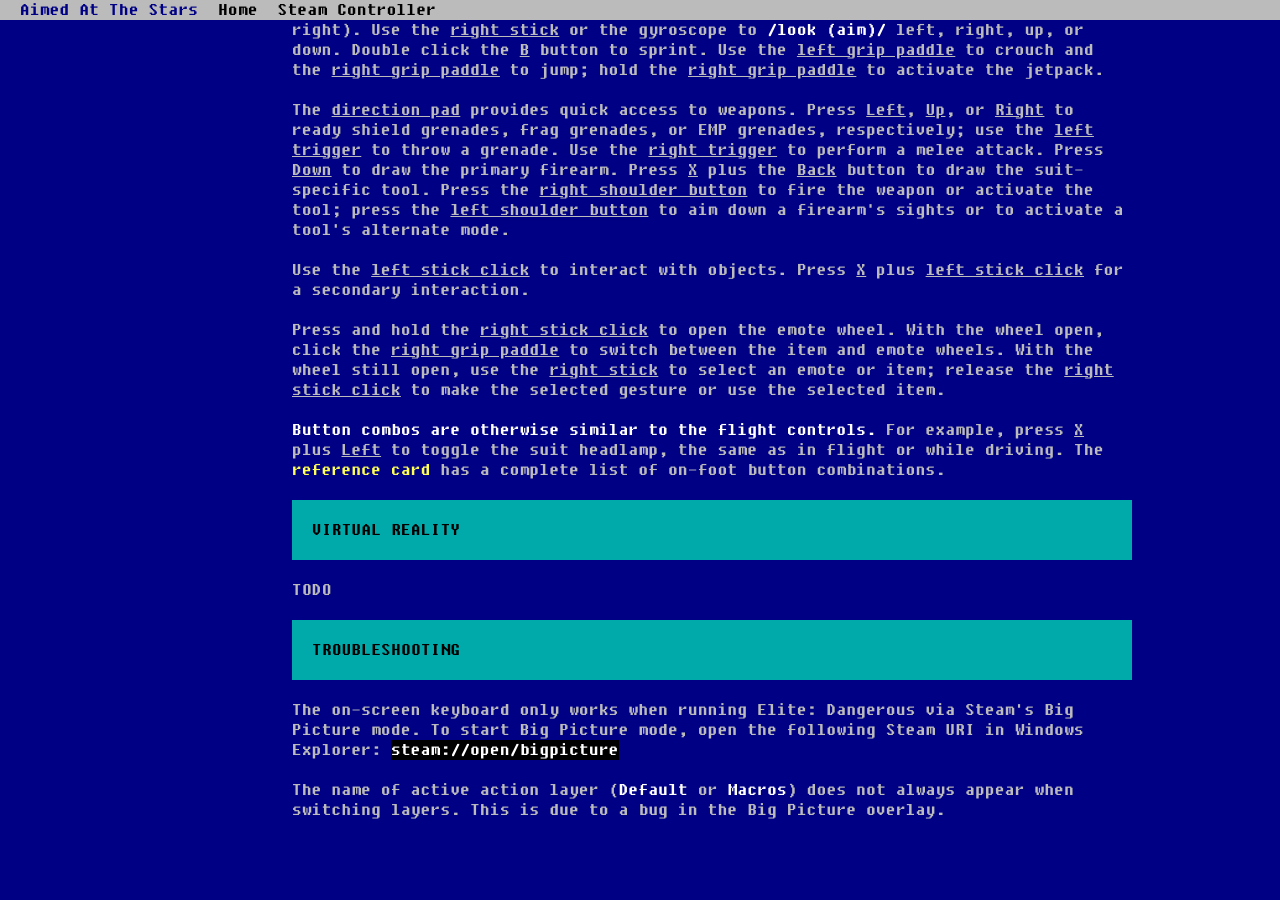
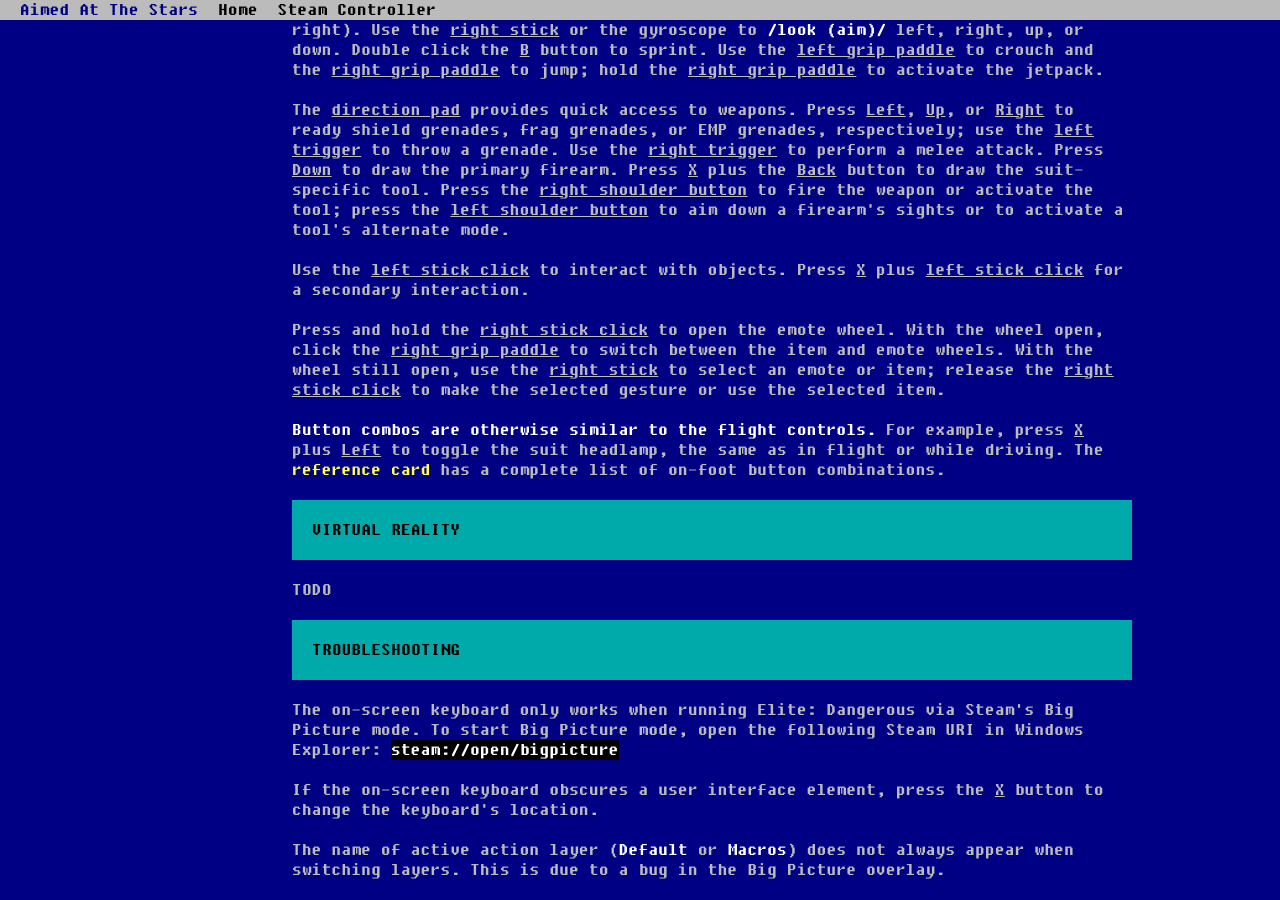
Before and after one commit to irtnog/aimedatthestars.org, a Jekyll site: the page built from bafpm/index.html, in a window 1280 px wide and 900 px high, scrolled down 4577 px. Built offline with Jekyll 4.4.1, drawn with Linux system fonts in a browser that asks for light colours; before the commit the page ends 5417 px from its top, so only the background shows below that.

Commit message:
feat(bafpm): document how to move the on-screen keyboard

```diff
--- a/bafpm/index.html
+++ b/bafpm/index.html
@@ -187,6 +187,7 @@
           <h1>Troubleshooting</h1>
         </div>
         <p>The on-screen keyboard only works when running Elite: Dangerous via Steam's Big Picture mode.  To start Big Picture mode, open the following Steam URI in Windows Explorer: <code>steam://open/bigpicture</code></p>
+        <p>If the on-screen keyboard obscures a user interface element, press the <u>X</u> button to change the keyboard's location.</p>
         <p>The name of active action layer (<strong>Default</strong> or <strong>Macros</strong>) does not always appear when switching layers.  This is due to a bug in the Big Picture overlay.</p>
       </section>
     </div>
```
